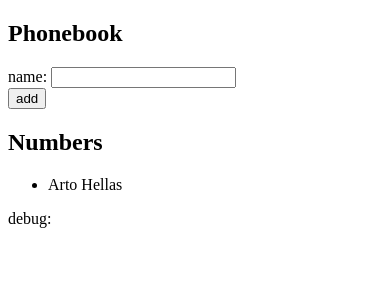
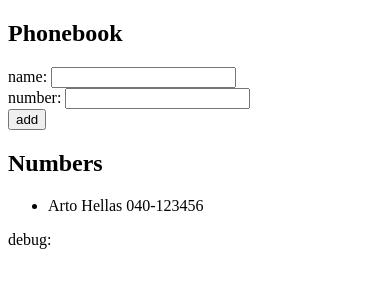
Before and after one commit to hiba-sam/bootcamp_fullstack, a React (Vite) app: page / in a window 390 px wide. Shown: the top 300 px of the page. Built offline with nearby package versions, Linux system fonts and the light colour scheme.

Commit message:
Add phone number field to person entries

```diff
--- a/src/App.jsx
+++ b/src/App.jsx
@@ -2,28 +2,32 @@
 
 const App = () => {
   const [persons, setPersons] = useState([
-    { name: 'Arto Hellas' }
+    { name: 'Arto Hellas', number: '040-123456' }
   ])
   const [newName, setNewName] = useState('')
+  const [newNumber, setNewNumber] = useState('')
 
-  const handleNameChange = (event) => {
-    setNewName(event.target.value)
-  }
+  const handleNameChange = (event) => setNewName(event.target.value)
+  const handleNumberChange = (event) => setNewNumber(event.target.value)
 
   const addPerson = (event) => {
     event.preventDefault()
 
-    // Check for duplicate names
+    // Check if name already exists
     const nameExists = persons.some(person => person.name === newName)
 
     if (nameExists) {
       alert(`${newName} is already added to phonebook`)
-      return // exit without adding
+      return
     }
 
-    const personObject = { name: newName }
+    // Create new person object
+    const personObject = { name: newName, number: newNumber }
+
+    // Update state
     setPersons(persons.concat(personObject))
     setNewName('')
+    setNewNumber('')
   }
 
   return (
@@ -34,6 +38,9 @@
           name: <input value={newName} onChange={handleNameChange} />
         </div>
         <div>
+          number: <input value={newNumber} onChange={handleNumberChange} />
+        </div>
+        <div>
           <button type="submit">add</button>
         </div>
       </form>
@@ -41,11 +48,14 @@
       <h2>Numbers</h2>
       <ul>
         {persons.map(person => (
-          <li key={person.name}>{person.name}</li>
+          <li key={person.name}>
+            {person.name} {person.number}
+          </li>
         ))}
       </ul>
 
-      <div>debug: {newName}</div>
+      {/* debug */}
+      <div>debug: {newName} {newNumber}</div>
     </div>
   )
 }
```
